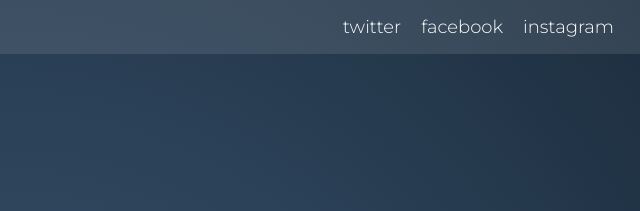
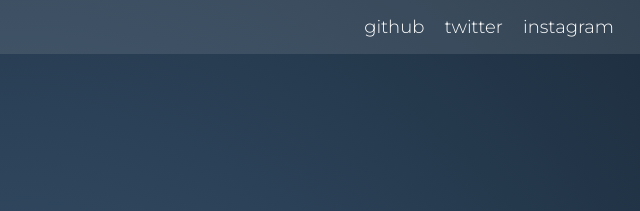
Before and after one commit to 21-23/2123.io, a plain HTML site: page index.html in a window 1280 px wide. Shown: the top 211 px of the page, 640-1280 px from the left. Drawn offline with Linux system fonts and the light colour scheme.

Commit message:
+ github

```diff
--- a/index.html
+++ b/index.html
@@ -13,8 +13,8 @@
         <a href="">21 / 23</a>
     </div>
     <div class="social">
+        <a href="" class="facebook">github</a>
         <a href="" class="twitter">twitter</a>
-        <a href="" class="facebook">facebook</a>
         <a href="" class="instagram">instagram</a>
     </div>
 </header>
```
